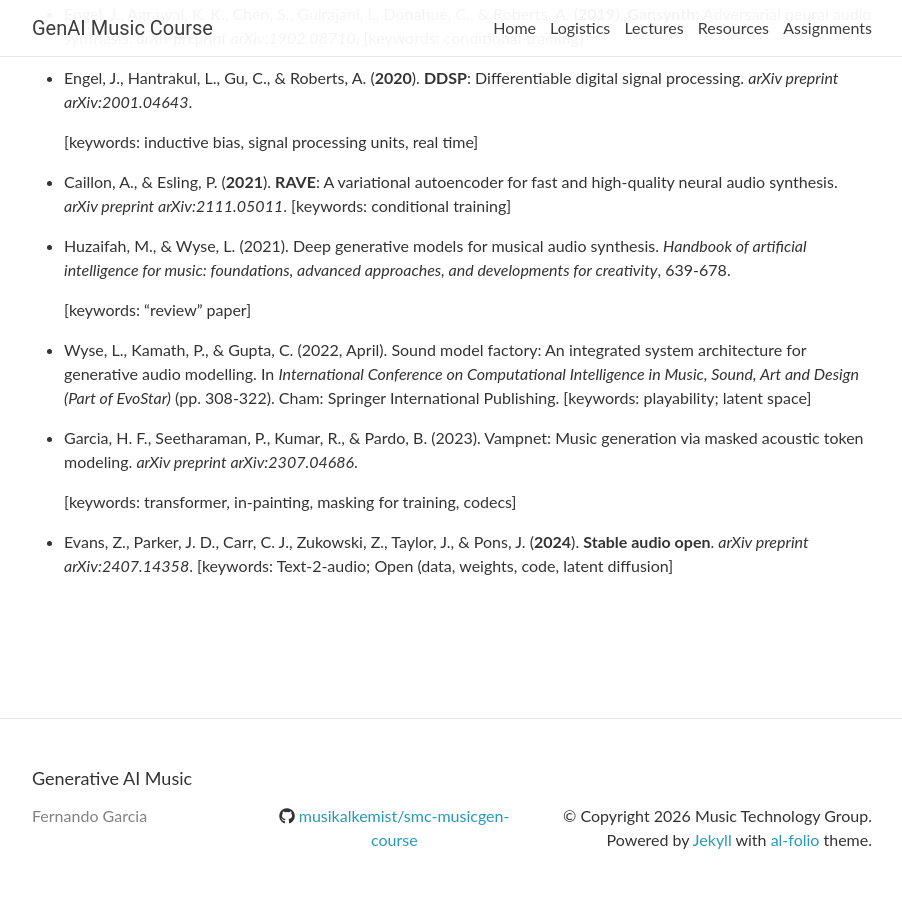
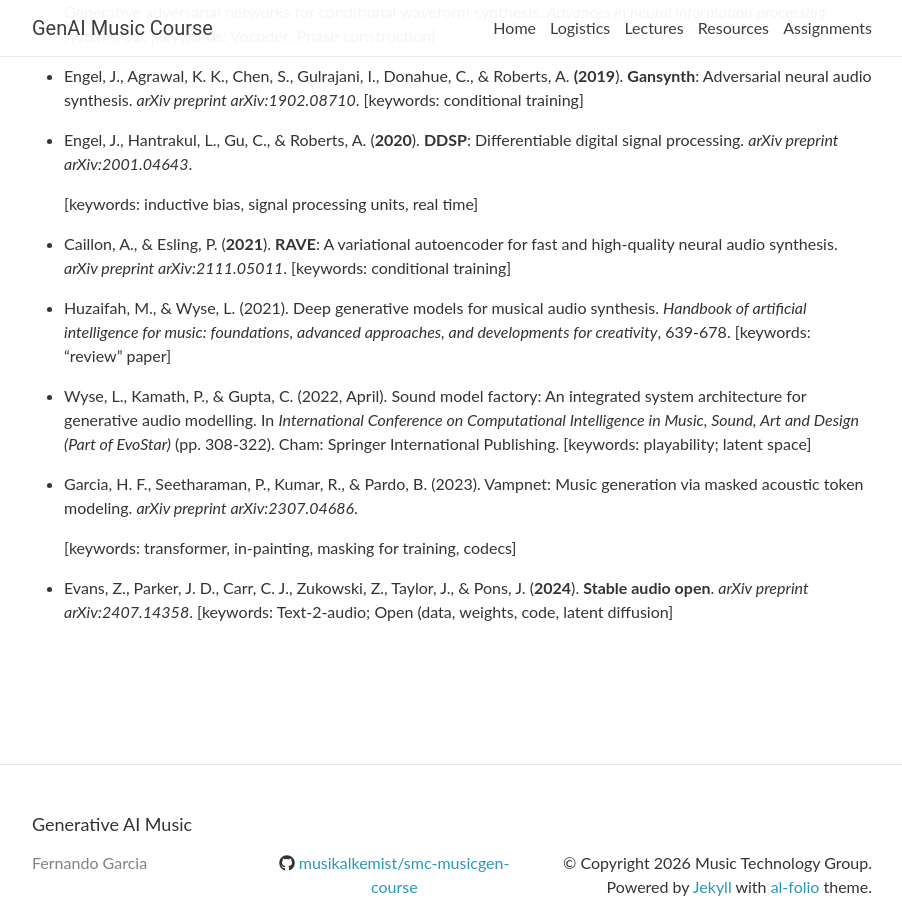
Before and after one commit to upf-smc-genai-music/upf-smc-genai-music.github.io, a Jekyll site: the page built from _pages/lectures.md, in a window 1280 px wide and 900 px high, scrolled down 6270 px. Shown: the whole window, without its empty margins (188-1090 px from the left). Built offline with Jekyll 4.4.1, drawn with Linux system fonts in a browser that asks for light colours; nearby versions of some CDN libraries; comment, search, counter and statistics services are not loaded.

```diff
--- a/_pages/lectures.md
+++ b/_pages/lectures.md
@@ -186,6 +186,7 @@ Slides [[CMC_2a_Representation&SoundModeling.pdf](https://drive.google.com/file/
 ---
 
 
+
 ### Week 2: Representation & Codecs
 
 **When:** **Monday, February 23rd** 2026, 14:00–17:00 Room 52.329
@@ -196,6 +197,7 @@ Slides [[CMC_2a_Representation&SoundModeling.pdf](https://drive.google.com/file/
 * RNeNcodec intro
 
  Lecture preparation :
+
 
 
 ### Week 3: DDSP and Rave
@@ -231,7 +233,11 @@ Slides [[CMC_2a_Representation&SoundModeling.pdf](https://drive.google.com/file/
 
 
 
-#### A few good way-background papers on Generative Audio
+---
+
+
+
+### A few good way-background papers on Generative Audio
 
 - Van Den Oord, A., Dieleman, S., Zen, H., Simonyan, K., Vinyals, O., Graves, A., … & Kavukcuoglu, K. (**2016**). **Wavenet**: A generative model for raw audio. *arXiv preprint arXiv:1609.03499*, *12*.
 
@@ -245,9 +251,7 @@ Slides [[CMC_2a_Representation&SoundModeling.pdf](https://drive.google.com/file/
 
 - Caillon, A., & Esling, P. (**2021**). **RAVE**: A variational autoencoder for fast and high-quality neural audio synthesis. *arXiv preprint arXiv:2111.05011*. [keywords: conditional training]
 
-- Huzaifah, M., & Wyse, L. (2021). Deep generative models for musical audio synthesis. *Handbook of artificial intelligence for music: foundations, advanced approaches, and developments for creativity*, 639-678.
-
-   [keywords: “review” paper]
+- Huzaifah, M., & Wyse, L. (2021). Deep generative models for musical audio synthesis. *Handbook of artificial intelligence for music: foundations, advanced approaches, and developments for creativity*, 639-678. [keywords: “review” paper]
 
 - Wyse, L., Kamath, P., & Gupta, C. (2022, April). Sound model factory: An integrated system architecture for generative audio modelling. In *International Conference on Computational Intelligence in Music, Sound, Art and Design (Part of EvoStar)* (pp. 308-322). Cham: Springer International Publishing. [keywords: playability; latent space]
 
```
